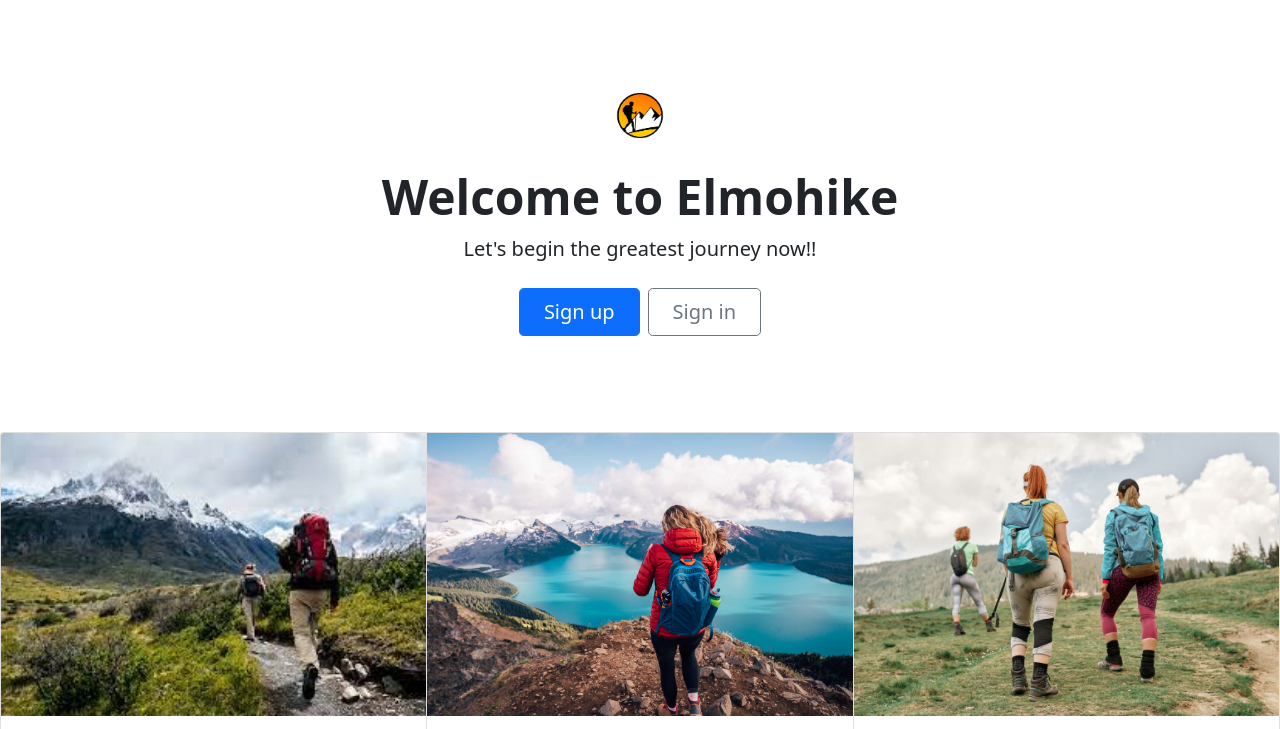
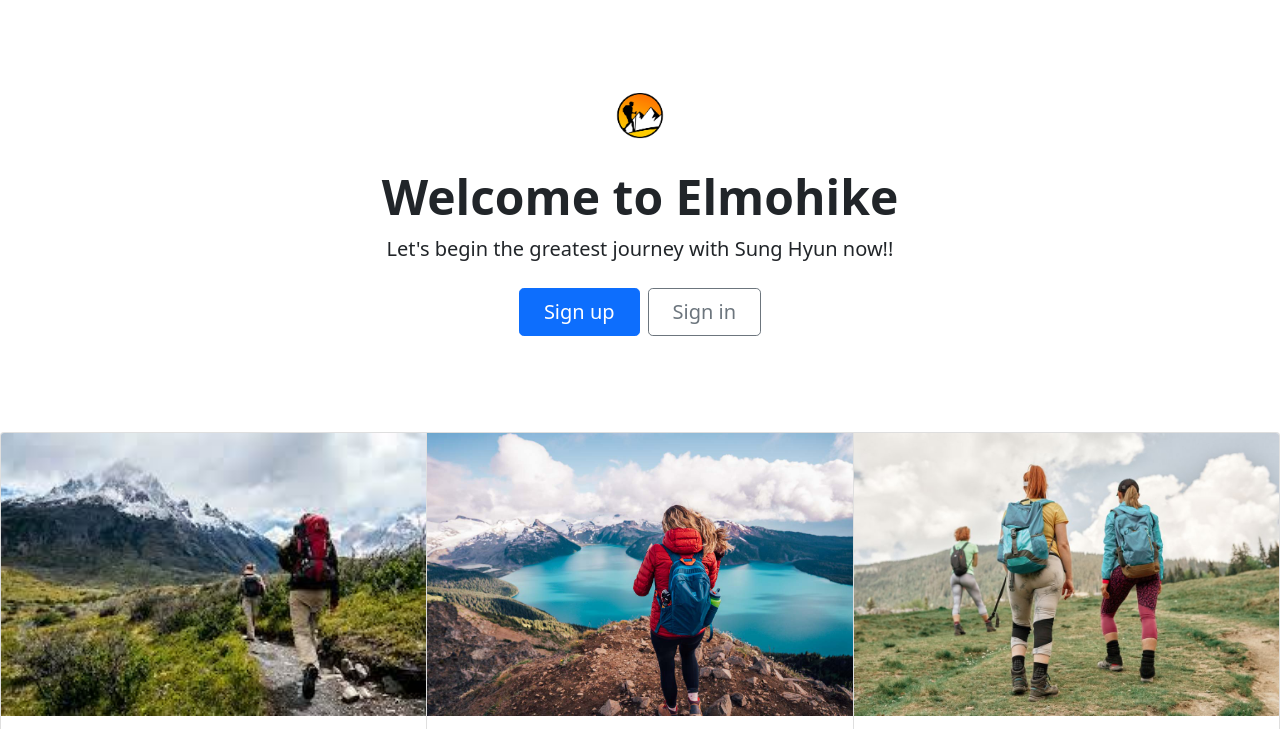
Before and after one commit to Jesper-SH-Hong/demo05_hong_sunghyun, a plain HTML site: page index.html in a window 1280 px wide. Shown: the part 71-800 px from the top of the page. Drawn offline with nearby package versions, Linux system fonts and the light colour scheme.

Commit message:
inserted my name on welcome(hero)

```diff
--- a/index.html
+++ b/index.html
@@ -81,7 +81,7 @@
         <img class="d-block mx-auto mb-4" src="images/image.jpg" alt="" width="72" height="57">
         <h1 class="display-5 fw-bold">Welcome to Elmohike</h1>
         <div class="col-lg-6 mx-auto">
-            <p class="lead mb-4">Let's begin the greatest journey now!!</p>
+            <p class="lead mb-4">Let's begin the greatest journey with <b>Sung Hyun</b> now!!</p>
             <div class="d-grid gap-2 d-sm-flex justify-content-sm-center">
                 <button type="button" class="btn btn-primary btn-lg px-4 gap-3">Sign up</button>
                 <button type="button" class="btn btn-outline-secondary btn-lg px-4">Sign in</button>
```
